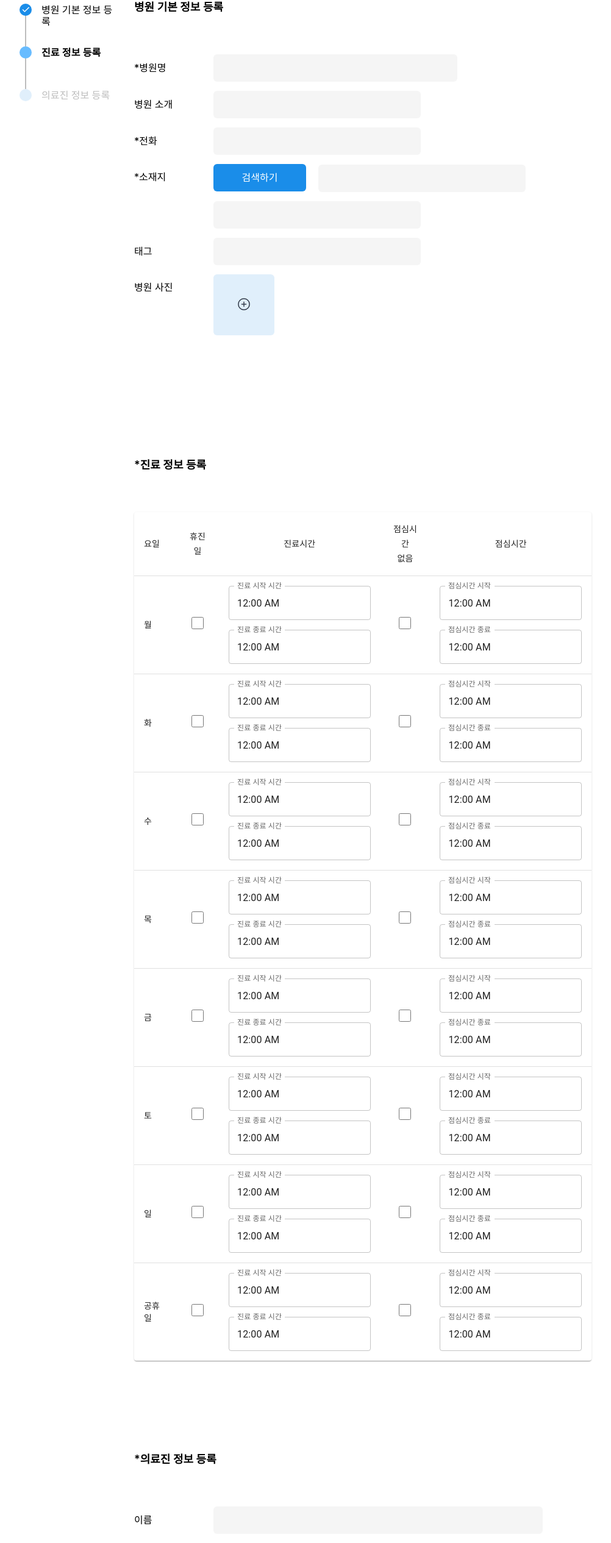
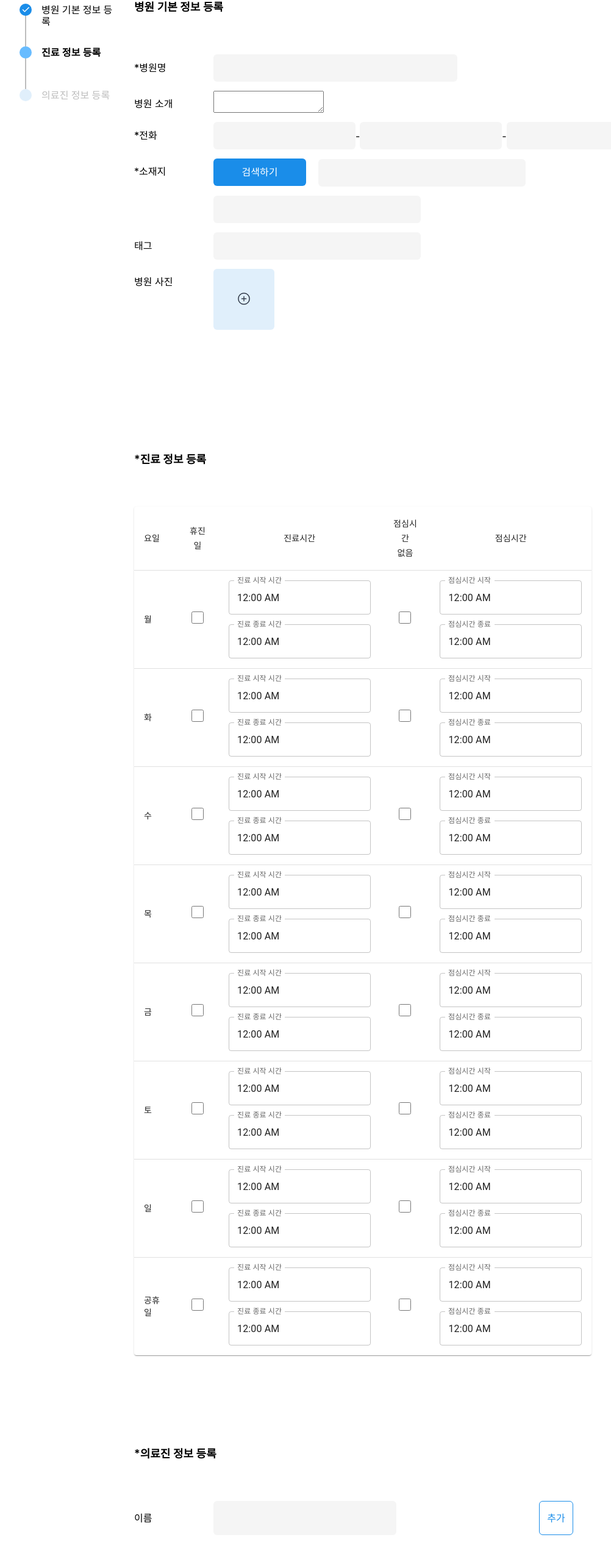
Before and after one commit to 0000FF-Team/hosPETal-hospital-Frontend, a React (Create React App) app: page /signup_steps in a window 1280 px wide. Shown: the part 204-2735 px from the top of the page at 61% size, without its empty margins (100-1102 px from the left). Built offline with nearby package versions, Linux system fonts and the light colour scheme.

Commit message:
병원 정보 입력 페이지 제출  버튼 및 라우터 추가

```diff
--- a/src/App.tsx
+++ b/src/App.tsx
@@ -5,6 +5,7 @@ import { BrowserRouter, Routes, Route } from "react-router-dom";
 import LoginPage from "./pages/login";
 import SignUpPage from "./pages/signUp";
 import SignUpStepsPage from "./pages/signUp/steps";
+import MainPage from "./pages/main";
 
 function App() {
   return (
@@ -13,6 +14,7 @@ function App() {
         <Route path="/" element={<LoginPage />} />
         <Route path="/signup" element={<SignUpPage />} />
         <Route path="/signup_steps" element={<SignUpStepsPage />} />
+        <Route path="/main" element={<MainPage />} />
       </Routes>
     </BrowserRouter>
   );
--- a/src/components/DatePicker/index.tsx
+++ b/src/components/DatePicker/index.tsx
@@ -11,7 +11,7 @@ export default function BasicDatePicker() {
   return (
     <LocalizationProvider dateAdapter={AdapterDayjs}>
       <DatePicker
-        label="날짜를 입력하세요."
+        label="취득일을 입력하세요."
         value={value}
         onChange={(newValue) => {
           setValue(newValue);
--- /dev/null
+++ b/src/pages/main.tsx
@@ -0,0 +1,9 @@
+import React from "react";
+
+export default function MainPage() {
+  return (
+    <div>
+      <div>main page</div>
+    </div>
+  );
+}
--- a/src/pages/signUp/steps/step1.tsx
+++ b/src/pages/signUp/steps/step1.tsx
@@ -12,18 +12,19 @@ export default function SignUpStep1Page() {
         <input className="step_input" />
       </div>
 
-      <div className="step_input_wrapper">
-        <h3 className="step_h3">병원 소개</h3>
-        <input />
+      <div className="step_top_input_wrapper">
+        <h3 className="step_h3_top">병원 소개</h3>
+        <textarea></textarea>
       </div>
 
       <div className="step_input_wrapper">
         <h3 className="step_h3">*전화</h3>
-        <input />
+        <input type="number" /> - <input type="number" /> -{" "}
+        <input type="number" />
       </div>
 
       <div className="step_top_input_wrapper">
-        <h3 className="step_1_h3_top">*소재지</h3>
+        <h3 className="step_h3_top">*소재지</h3>
 
         <div className="step_input_column_wrapper">
           <div>
@@ -39,7 +40,7 @@ export default function SignUpStep1Page() {
       </div>
 
       <div className="step_top_input_wrapper">
-        <h3 className="step_1_h3_top">병원 사진</h3>
+        <h3 className="step_h3_top">병원 사진</h3>
         <ImageUploadInput />
       </div>
     </div>
--- a/src/pages/signUp/steps/step3.tsx
+++ b/src/pages/signUp/steps/step3.tsx
@@ -1,5 +1,6 @@
 import styled from "@emotion/styled";
 import React from "react";
+import { Link } from "react-router-dom";
 import BasicDatePicker from "../../../components/DatePicker";
 
 export default function SignUpStep3Page() {
@@ -8,43 +9,32 @@ export default function SignUpStep3Page() {
       <h2 className="step_h2"> *의료진 정보 등록</h2>
 
       <div className="step_3_item_wrapper">
-        <div className="step_input_wrapper">
+        <div className="step_3_wrapper">
           <h3 className="step_h3">이름</h3>
-          <input className="step_3_input" />
+
+          <div className="step_3_input_wrapper">
+            <input className="step_3_input_name" />
+
+            <button className="btn_add">추가</button>
+          </div>
         </div>
 
-        <div className="step_input_wrapper">
+        <div className="step_license_wrapper">
           <h3 className="step_h3">면허 번호</h3>
-          <input className="step_3_input" />
-        </div>
 
-        <div className="step_input_wrapper">
-          <h3 className="step_h3">취득일</h3>
-
-          <div className="step_date_wrapper">
+          <div className="step_license_input_wrapper">
+            <input className="step_3_input_license" />
             <BasicDatePicker />
-
-            <button className="btn_add">추가</button>
           </div>
         </div>
       </div>
 
       <div>
-        <div className="step_input_wrapper">
+        <div className="step_3_wrapper">
           <h3 className="step_h3">이름</h3>
-          <input className="step_3_input" />
-        </div>
 
-        <div className="step_input_wrapper">
-          <h3 className="step_h3">면허 번호</h3>
-          <input className="step_3_input" />
-        </div>
-
-        <div className="step_input_wrapper">
-          <h3 className="step_h3">취득일</h3>
-
-          <div className="step_date_wrapper">
-            <BasicDatePicker />
+          <div className="step_3_input_wrapper">
+            <input className="step_3_input_name" />
 
             <div className="step_3_btn_wrapper">
               <button className="btn_delete">삭제</button>
@@ -52,6 +42,30 @@ export default function SignUpStep3Page() {
             </div>
           </div>
         </div>
+
+        <div className="step_license_wrapper">
+          <h3 className="step_h3">면허 번호</h3>
+
+          <div className="step_license_input_wrapper">
+            <input className="step_3_input_license" />
+            {/* <div className="date_wrapper"> */}
+            {/* <h3 className="step_h3_date">취득일</h3> */}
+            <BasicDatePicker />
+            {/* </div> */}
+          </div>
+        </div>
+      </div>
+
+      <div className="step_btn_wrapper">
+        <Link to={"/signup"}>
+          <button className="btn_empty btn_go_back">
+            회원 정보 등록으로 돌아가기
+          </button>
+        </Link>
+
+        <Link to={"/main"}>
+          <button className="btn_submit">병원 정보 등록하기</button>
+        </Link>
       </div>
     </div>
   );
--- a/src/styles/signUpSteps.scss
+++ b/src/styles/signUpSteps.scss
@@ -1,7 +1,6 @@
 @import "./global.scss";
 
 .steps_container {
-  // background-color: $bg3;
   padding-top: 125px;
 }
 
@@ -33,23 +32,17 @@
   padding-bottom: 150px;
 }
 
-// .step_2_wrapper {
-//   width: 750px;
-//   padding-bottom: 150px;
-//   background-color: lightpink;
-// }
-
 .step_input_wrapper {
+  width: 720px;
   display: flex;
-  // justify-content: center;
-  justify-content: space-between;
+  justify-content: flex-start;
   align-items: center;
   margin-bottom: 15px;
 }
 
 .step_top_input_wrapper {
   display: flex;
-  justify-content: center;
+  justify-content: space-between;
   align-items: flex-start;
   margin-bottom: 15px;
 }
@@ -62,12 +55,12 @@
 }
 
 .step_date_wrapper {
-  width: 540px;
+  width: 590px;
   display: flex;
   justify-content: space-between;
 }
 
-.step_1_h3_top {
+.step_h3_top {
   min-width: 70px;
   font-weight: 400;
   font-size: 16px;
@@ -95,15 +88,57 @@
   padding-bottom: 70px;
 }
 
-.step_3_input {
-  width: 540px;
+.step_3_wrapper {
+  display: flex;
+  align-items: center;
+  margin-bottom: 15px;
+}
+
+.step_3_input_wrapper {
+  width: 100%;
+  display: flex;
+  justify-content: space-between;
+  align-items: center;
+}
+
+.step_license_wrapper {
+  width: 720px;
+  display: flex;
+  justify-content: space-between;
+  align-items: center;
+}
+
+.step_license_input_wrapper {
+  display: flex;
+  justify-content: space-between;
+  width: 100%;
+}
+
+.step_3_input_name {
+  width: 300px;
+  height: 56px;
+}
+
+.step_3_input_license {
+  width: 300px;
+  height: 56px;
+}
+
+.step_h3_date {
+  min-width: fit-content;
+  padding: 0 20px;
+}
+
+.date_wrapper {
+  display: flex;
+  align-items: center;
 }
 
 .btn_add {
   width: 56px;
   height: 56px;
   margin-bottom: 0;
-  margin-left: 15px;
+  margin-left: 10px;
   background-color: $white;
   border: 1px solid $primary;
   color: $primary;
@@ -118,7 +153,6 @@
   width: 56px;
   height: 56px;
   margin-bottom: 0;
-  margin-left: 15px;
   background-color: $white;
   border: 1px solid $error;
   color: $error;
@@ -128,3 +162,20 @@
     color: $white;
   }
 }
+
+.step_btn_wrapper {
+  width: 720px;
+  display: flex;
+  justify-content: space-between;
+  padding-top: 170px;
+}
+
+.btn_go_back {
+  width: 350px;
+  margin-bottom: 0;
+}
+
+.btn_submit {
+  width: 350px;
+  margin-bottom: 0;
+}
```
